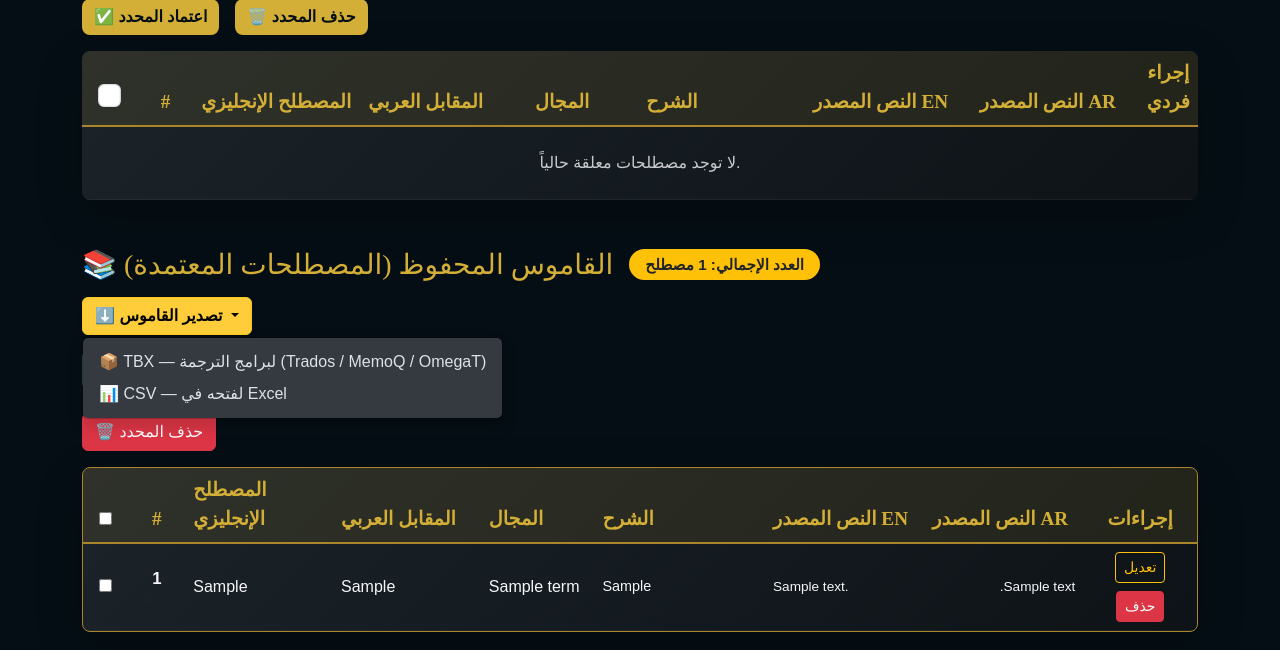
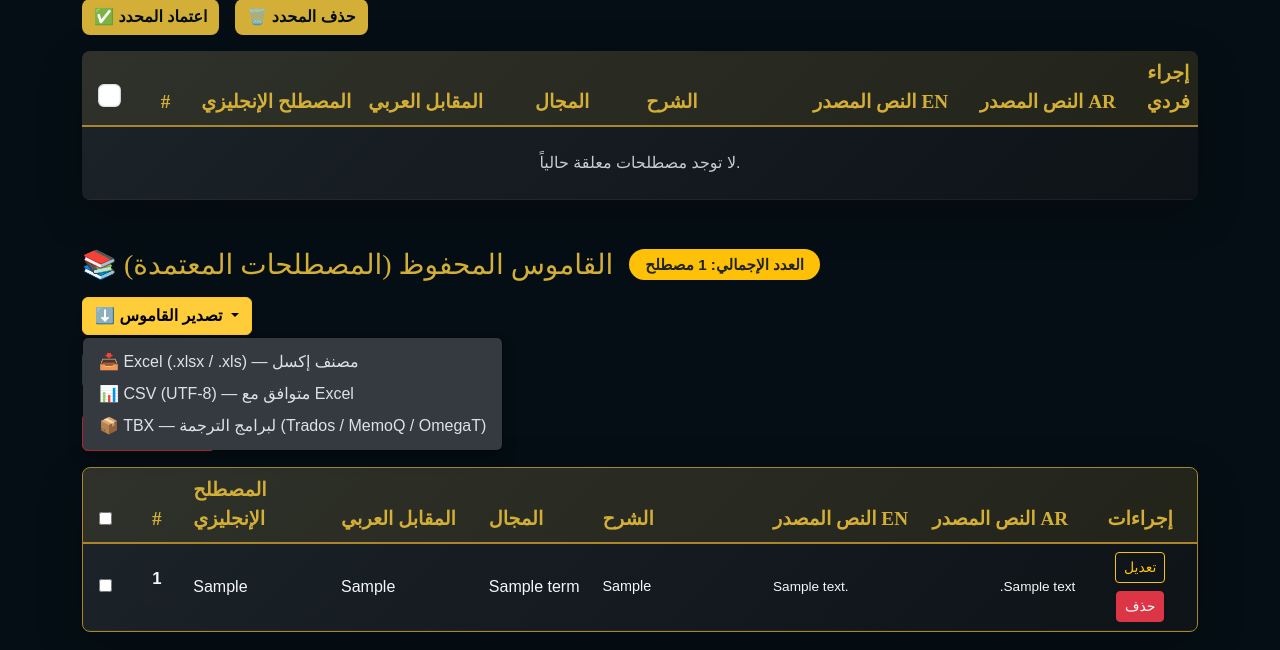
Before and after one commit to yousefdg005/-, a Flask app: page /admin in a window 1280 px wide, after a click on "⬇️ تصدير القاموس". Shown: the part 648-1298 px from the top of the page. Run offline with Flask 3, Linux system fonts and the light colour scheme; a user stored in the database is signed in; tables that the repository leaves empty hold one stand-in row (values such as "Sample post").

Commit message:
feat(export): add Excel (.xlsx/.xls) export and upgrade CSV export to UTF-8 BOM with all columns

```diff
--- a/app.py
+++ b/app.py
@@ -479,7 +479,7 @@ def edit_term(term_id):
     flash('Term updated.', 'success')
     return redirect(url_for('admin'))
 
-# --- تصدير القاموس المعتمد بصيغة CSV ---
+# --- تصدير القاموس المعتمد بصيغة CSV (UTF-8 مع BOM) ---
 @app.route('/admin/export/csv')
 @login_required
 def export_csv():
@@ -489,24 +489,107 @@ def export_csv():
 
     output = io.StringIO()
     writer = csv.writer(output)
-    writer.writerow(['ID', 'English Term', 'Arabic Term', 'Subject Field', 'Definition', 'Date Added'])
-    for term in terms:
+    writer.writerow(['#', 'ID', 'English Term (en)', 'Arabic Term (ar)', 'Subject Field', 'Definition', 'Source Text EN', 'Source Text AR', 'Date Added'])
+    for idx, term in enumerate(terms, start=1):
         writer.writerow([
+            idx,
             term.id,
             term.en,
             term.ar or '',
             term.subject_field or '',
             term.definition or '',
+            term.source_text_en or '',
+            term.source_text_ar or '',
             term.date.strftime('%Y-%m-%d') if term.date else ''
         ])
 
-    # إضافة BOM حتى تظهر الحروف العربية بشكل صحيح عند فتح الملف في Excel
+    # إضافة BOM (\ufeff) حتى تظهر الحروف العربية في Excel بشكل سليم 100%
     data = '\ufeff' + output.getvalue()
     return send_file(
-        io.BytesIO(data.encode('utf-8')),
+        io.BytesIO(data.encode('utf-8-sig')),
         mimetype='text/csv; charset=utf-8',
         as_attachment=True,
         download_name=f'legal_dictionary_{datetime.now().strftime("%Y-%m-%d")}.csv'
+    )
+
+# --- تصدير القاموس المعتمد بصيغة Excel (XLSX / XLS) ---
+@app.route('/admin/export/excel')
+@app.route('/admin/export/xls')
+@login_required
+def export_excel():
+    if current_user.role != 'admin': return "Access Denied", 403
+
+    import openpyxl
+    from openpyxl.styles import Font, PatternFill, Alignment
+    from openpyxl.utils import get_column_letter
+
+    terms = Term.query.filter_by(status='approved').order_by(Term.en).all()
+
+    wb = openpyxl.Workbook()
+    ws = wb.active
+    ws.title = "Legal Dictionary"
+
+    headers = [
+        '#', 'ID', 'English Term (en)', 'Arabic Term (ar)',
+        'Subject Field', 'Definition', 'Source Text EN', 'Source Text AR', 'Date Added'
+    ]
+    ws.append(headers)
+
+    # تنسيق رأس الجدول
+    header_font = Font(name='Calibri', size=11, bold=True, color='FFFFFF')
+    header_fill = PatternFill(start_color='1E293B', end_color='1E293B', fill_type='solid')
+    header_align = Alignment(horizontal='center', vertical='center', wrap_text=True)
+
+    for col_num in range(1, len(headers) + 1):
+        cell = ws.cell(row=1, column=col_num)
+        cell.font = header_font
+        cell.fill = header_fill
+        cell.alignment = header_align
+
+    # إضافة صفوف المصطلحات المعتمدة
+    for idx, term in enumerate(terms, start=1):
+        ws.append([
+            idx,
+            term.id,
+            term.en,
+            term.ar or '',
+            term.subject_field or '',
+            term.definition or '',
+            term.source_text_en or '',
+            term.source_text_ar or '',
+            term.date.strftime('%Y-%m-%d') if term.date else ''
+        ])
+
+    # محاذاة البيانات وتفعيل التفاف النص (Wrap text)
+    align_left = Alignment(horizontal='left', vertical='top', wrap_text=True)
+    align_right = Alignment(horizontal='right', vertical='top', wrap_text=True)
+    align_center = Alignment(horizontal='center', vertical='top')
+
+    for row in ws.iter_rows(min_row=2, max_row=ws.max_row, min_col=1, max_col=len(headers)):
+        row[0].alignment = align_center # #
+        row[1].alignment = align_center # ID
+        row[2].alignment = align_left   # en
+        row[3].alignment = align_right  # ar
+        row[4].alignment = align_center # subject_field
+        row[5].alignment = align_right  # definition
+        row[6].alignment = align_left   # source_text_en
+        row[7].alignment = align_right  # source_text_ar
+        row[8].alignment = align_center # date
+
+    # تحديد عرض الأعمدة
+    col_widths = {1: 8, 2: 8, 3: 25, 4: 25, 5: 22, 6: 40, 7: 40, 8: 40, 9: 14}
+    for col_idx, width in col_widths.items():
+        ws.column_dimensions[get_column_letter(col_idx)].width = width
+
+    excel_output = io.BytesIO()
+    wb.save(excel_output)
+    excel_output.seek(0)
+
+    return send_file(
+        excel_output,
+        mimetype='application/vnd.openxmlformats-officedocument.spreadsheetml.sheet',
+        as_attachment=True,
+        download_name=f'legal_dictionary_{datetime.now().strftime("%Y-%m-%d")}.xlsx'
     )
 
 # --- تصدير القاموس المعتمد بصيغة TBX (ISO 30042) المتوافقة مع أدوات الترجمة ---
--- a/requirements.txt
+++ b/requirements.txt
@@ -9,3 +9,4 @@ psycopg[binary]
 requests
 python-dotenv
 gunicorn
+openpyxl
--- a/templates/admin.html
+++ b/templates/admin.html
@@ -181,8 +181,9 @@
                     ⬇️ تصدير القاموس
                 </button>
                 <ul class="dropdown-menu dropdown-menu-dark shadow">
+                    <li><a class="dropdown-item" href="{{ url_for('export_excel') }}">📥 Excel (.xlsx / .xls) — مصنف إكسل</a></li>
+                    <li><a class="dropdown-item" href="{{ url_for('export_csv') }}">📊 CSV (UTF-8) — متوافق مع Excel</a></li>
                     <li><a class="dropdown-item" href="{{ url_for('export_tbx') }}">📦 TBX — لبرامج الترجمة (Trados / MemoQ / OmegaT)</a></li>
-                    <li><a class="dropdown-item" href="{{ url_for('export_csv') }}">📊 CSV — لفتحه في Excel</a></li>
                 </ul>
             </div>
             <input type="search" id="approvedSearch" class="form-control" style="max-width: 360px;" placeholder="ابحث في القاموس المحفوظ...">
```
